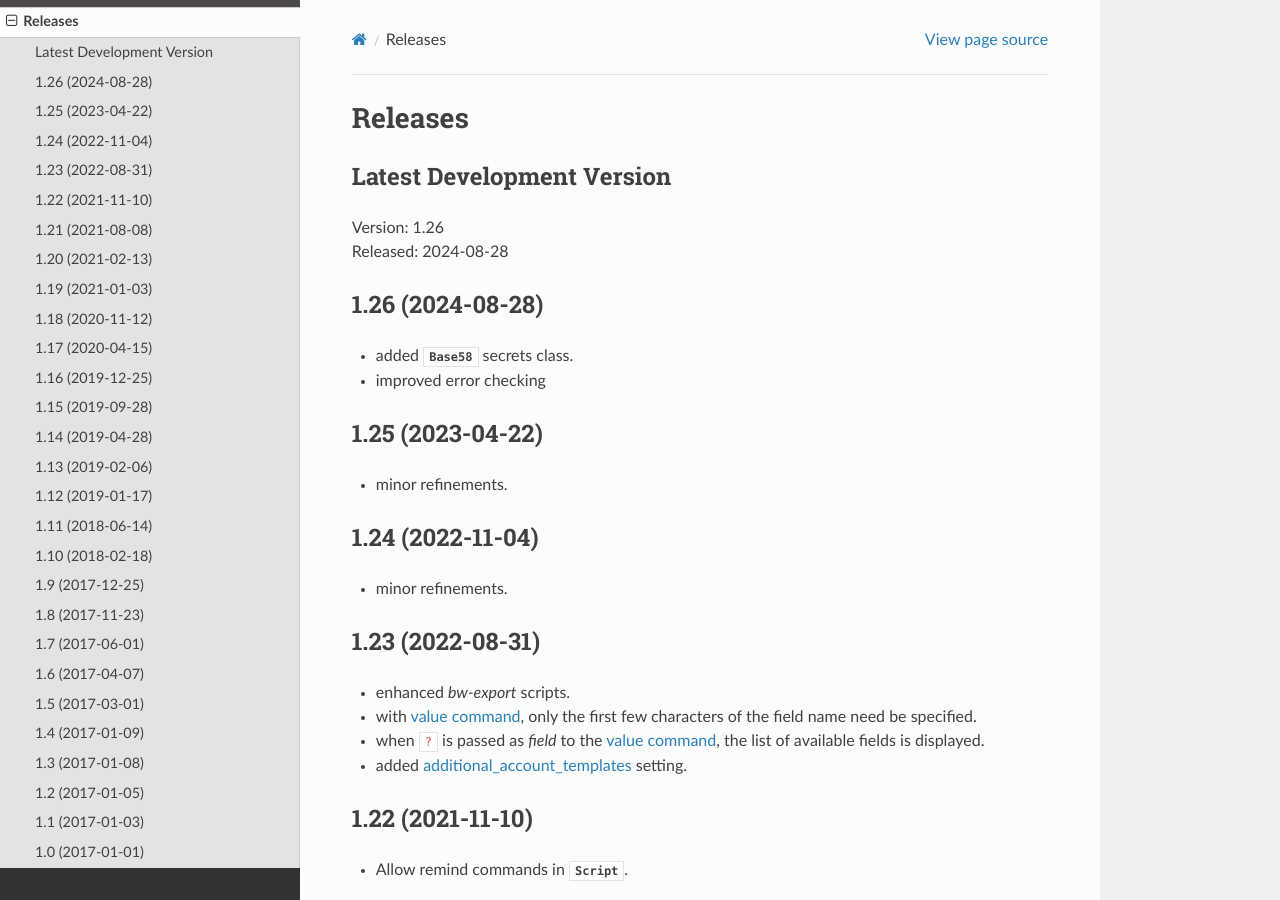
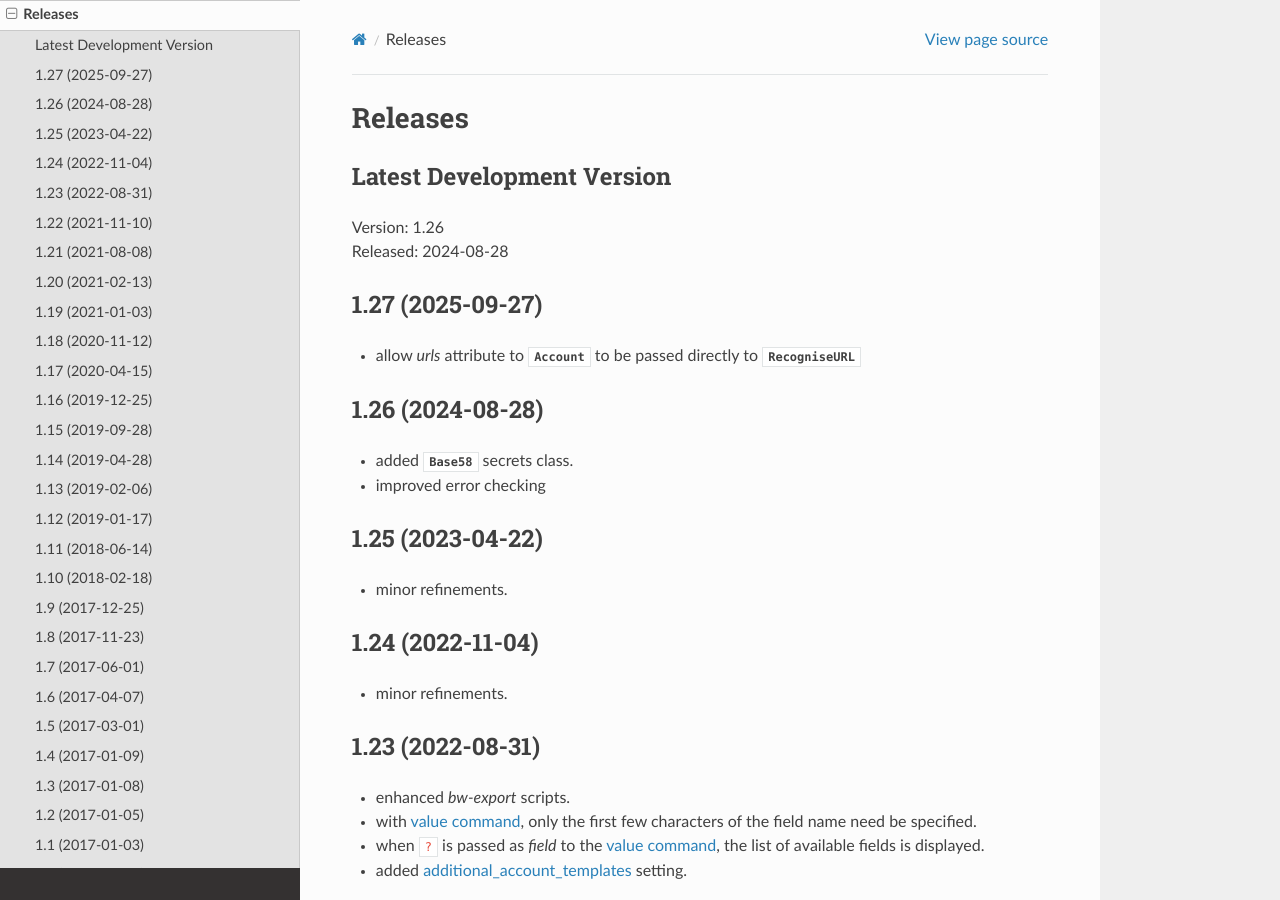
Before and after one commit to KenKundert/avendesora, a Sphinx documentation site: the page built from doc/releases.rst, in a window 1280 px wide and 900 px high. Built offline with Sphinx 7.4.7 and the Read the Docs theme 3.1.0, drawn with Linux system fonts in a browser that asks for light colours.

Commit message:
update requirements and release notes

```diff
--- a/doc/releases.rst
+++ b/doc/releases.rst
@@ -7,6 +7,12 @@ Latest Development Version
 --------------------------
 | Version: 1.26
 | Released: 2024-08-28
+
+
+1.27 (2025-09-27)
+-----------------
+- allow *urls* attribute to :class:`Account` to be passed directly to
+  :class:`RecogniseURL`
 
 
 1.26 (2024-08-28)
--- a/pyproject.toml
+++ b/pyproject.toml
@@ -23,10 +23,12 @@ requires-python = ">=3.6"
 dependencies = [
     "appdirs",
     "arrow!=0.14.*",
+    # "base58",
+        # base58 is optional, is needed for Base58 encoded secrets
     "cryptography",
         # cryptography is optional, it provides rapid startup via encrypted manifests
     "docopt",
-    "inform",
+    "inform>=1.34",
     "pygobject",
         # pygobject is optional, it provides a secret selection dialog
     "python-gnupg>=0.4.4",
```
